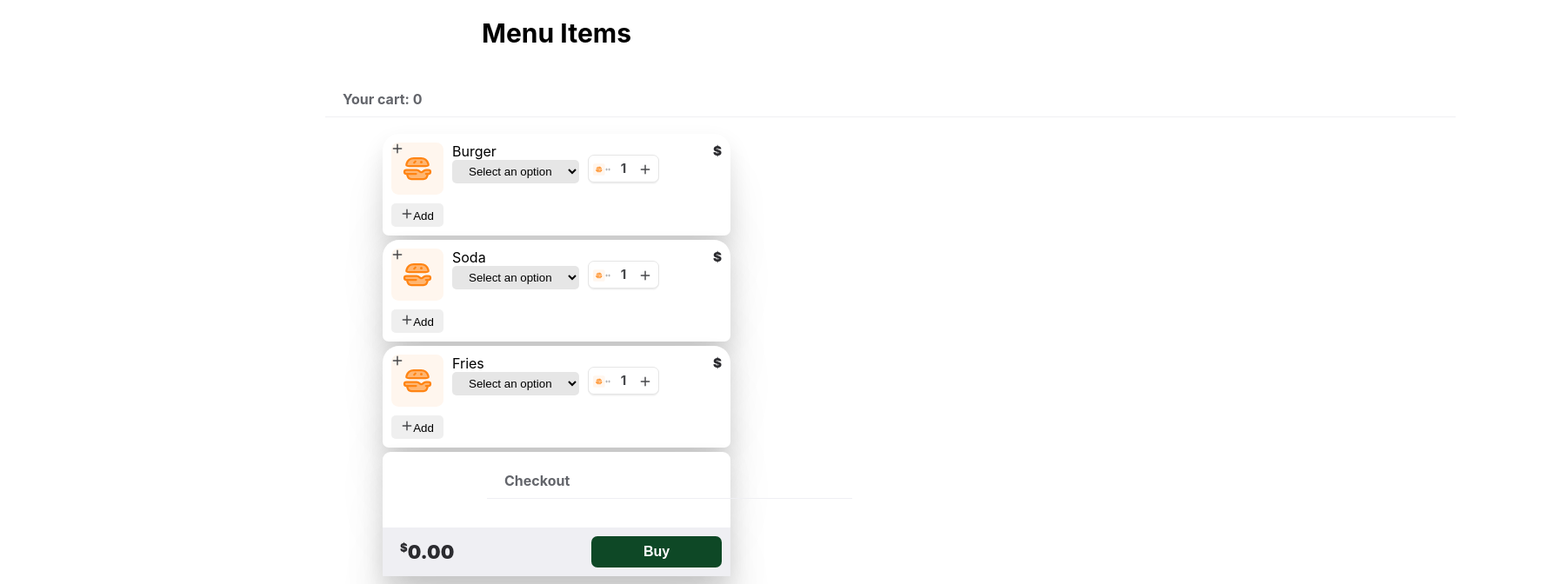
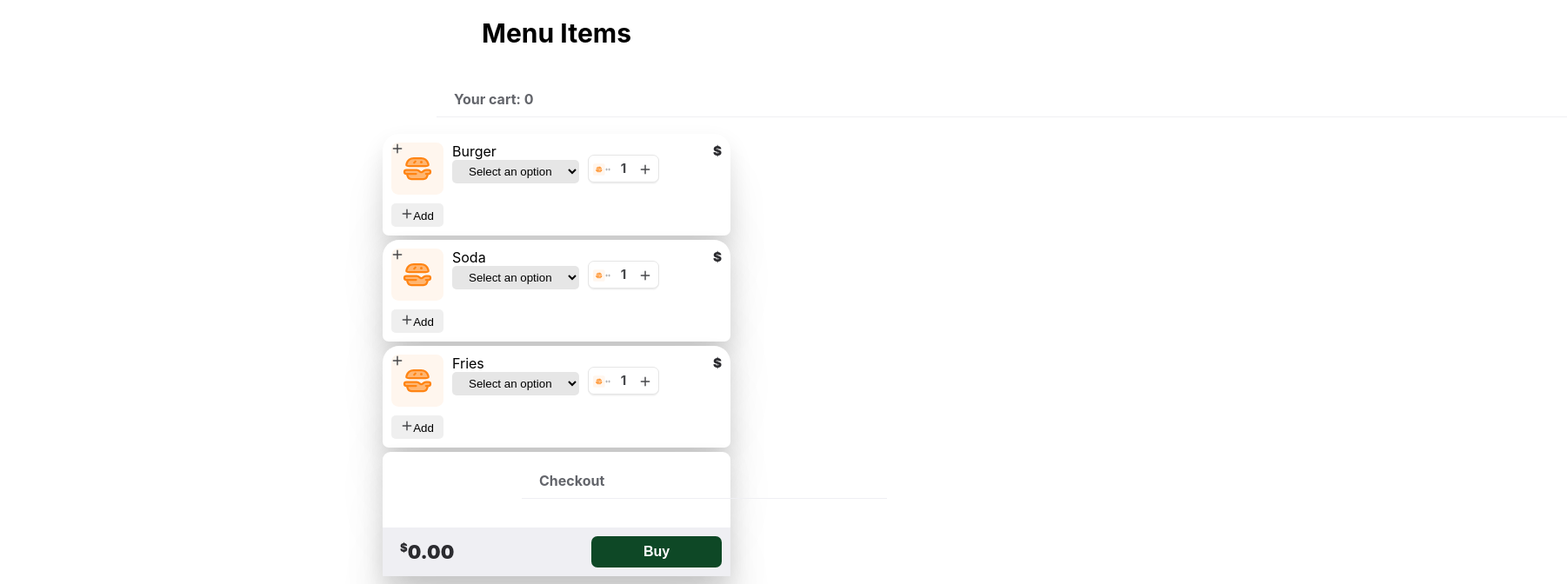
Before and after one commit to effiehayz/food-app-opal, a React (Create React App) app: page / in a window 1280 px wide. Shown: the top 672 px of the page at 87% size, 1802 px wide, since content can reach past the window. Built offline with nearby package versions, Linux system fonts and the light colour scheme.

Commit message:
repositioned cart to align with menu items

```diff
--- a/src/App.css
+++ b/src/App.css
@@ -212,7 +212,7 @@ select {
 
 .title {
   position: relative;
-  left: 30%;
+  left: 40%;
   font-weight: bold;
   font-size: 16px;
 }
```
